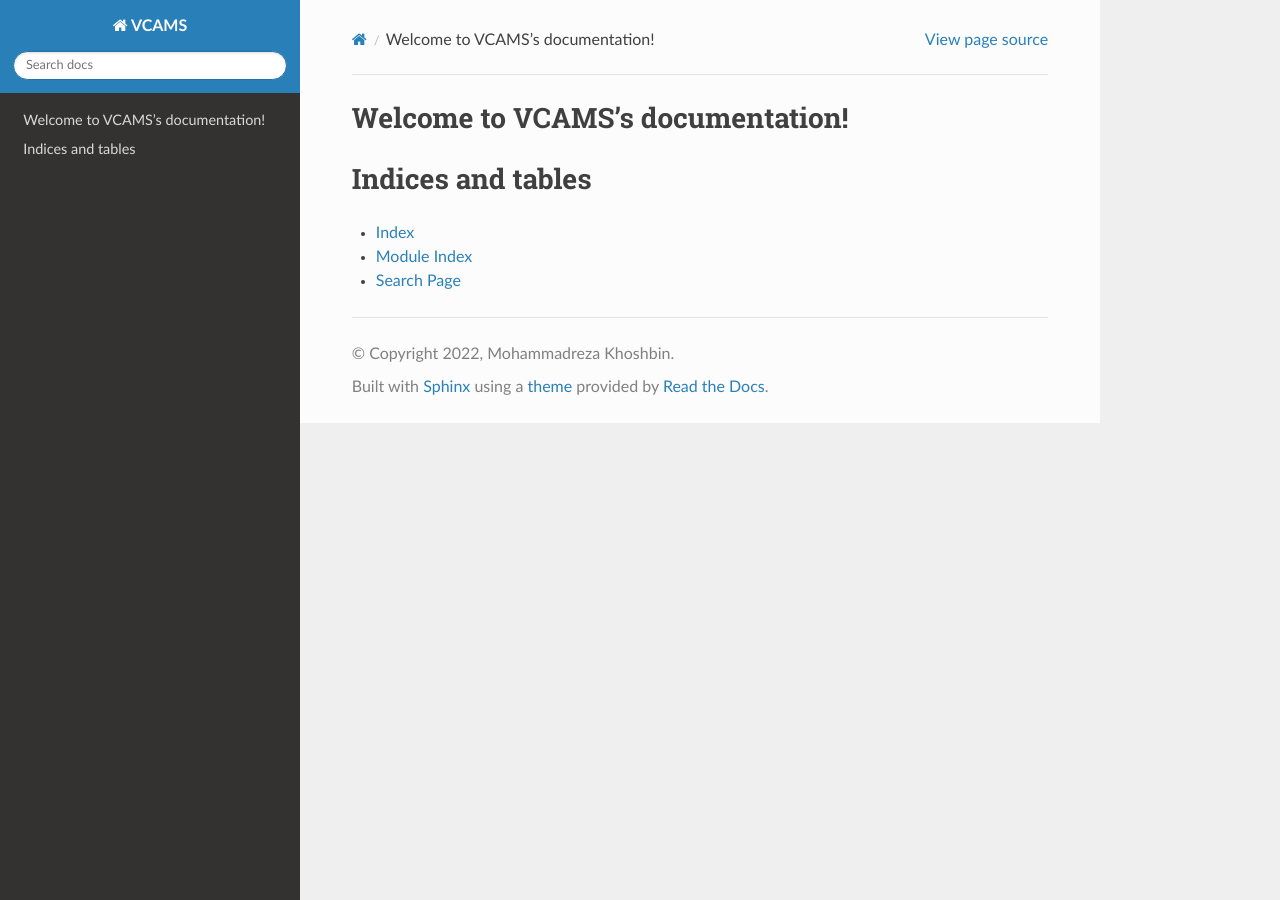
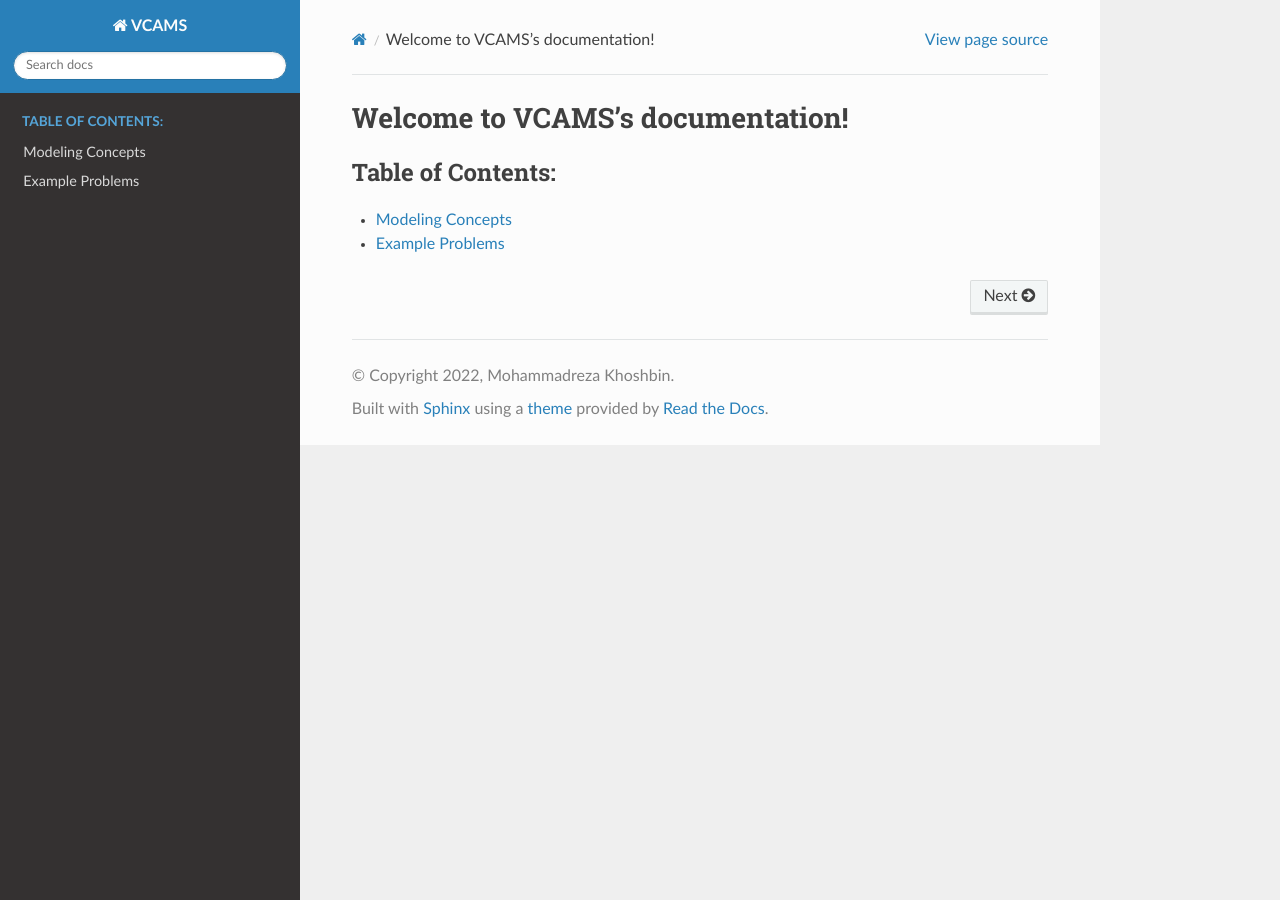
Before and after one commit to mkhoshbin1/vcams, a Sphinx documentation site: the page built from docs/source/index.rst, in a window 1280 px wide. Built offline with Sphinx 7.4.7 and the Read the Docs theme 2.0.0, drawn with Linux system fonts in a browser that asks for light colours.

```diff
--- a/docs/source/conf.py
+++ b/docs/source/conf.py
@@ -28,7 +28,7 @@ release = vcams_version  # TODO: check
 
 # -- General configuration ---------------------------------------------------
 
-# numfig = True  # Default values of numfig_format and numfig_secnum_depth are OK.
+numfig = True  # Default values of numfig_format and numfig_secnum_depth are OK.
 #
 # language = 'en'
 # math_number_all = True
@@ -77,7 +77,7 @@ exclude_patterns = []
 html_theme = 'sphinx_rtd_theme'
 
 #html_logo
-#html_favicon
+#html_favicon  #TODO
 
 # Add any paths that contain custom static files (such as style sheets) here,
 # relative to this directory. They are copied after the builtin static files,
--- a/docs/source/index.rst
+++ b/docs/source/index.rst
@@ -1,20 +1,10 @@
-.. VCAMS documentation master file, created by
-   sphinx-quickstart on Mon Jan  3 06:44:06 2022.
-   You can adapt this file completely to your liking, but it should at least
-   contain the root `toctree` directive.
-
 Welcome to VCAMS's documentation!
 =================================
 
+
 .. toctree::
-   :maxdepth: 2
-   :caption: Contents:
+   :caption: Table of Contents:
+   :maxdepth: 1
 
-
-
-Indices and tables
-==================
-
-* :ref:`genindex`
-* :ref:`modindex`
-* :ref:`search`
+   modeling-concepts/index.rst
+   examples/index.rst
--- /dev/null
+++ b/docs/source/modeling-concepts/index.rst
@@ -0,0 +1,9 @@
+Modeling Concepts
+=================
+
+
+.. toctree::
+   :caption: Table of Contents:
+   :maxdepth: 1
+
+   voxel-part
```
Also changed, not shown: docs/source/examples/index.rst (added, +11 -0 lines), docs/source/modeling-concepts/voxel-part.rst (added, +95 -0 lines), docs/source/images/voxelpart-data-to-mesh.png (added), 1 other file.
